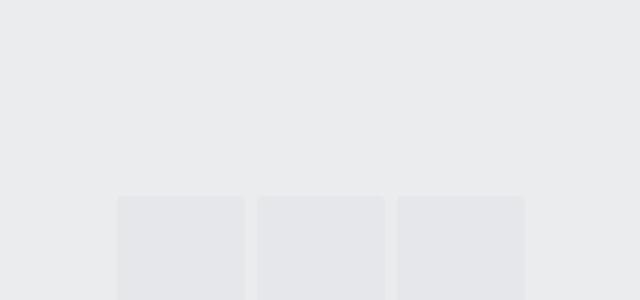
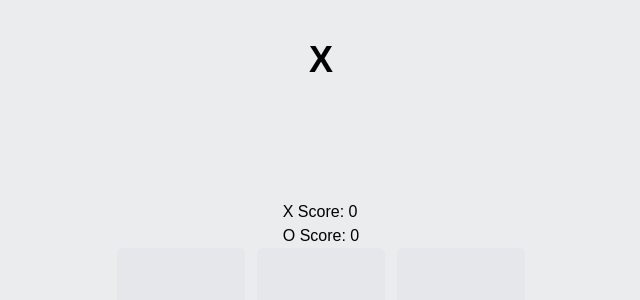
Before and after one commit to Banidja/infinite-tic-tac-toe, a React (Create React App) app: page / in a window 1280 px wide. Shown: the top 300 px of the page, without its empty margins (319-959 px from the left). Built offline with nearby package versions, Linux system fonts and the light colour scheme.

Commit message:
feat: add scores

```diff
--- a/package.json
+++ b/package.json
@@ -14,7 +14,8 @@
     "react-dom": "^18.2.0",
     "react-scripts": "5.0.1",
     "typescript": "^4.9.5",
-    "web-vitals": "^2.1.4"
+    "web-vitals": "^2.1.4",
+    "zustand": "^4.5.2"
   },
   "scripts": {
     "start": "react-scripts start",
--- a/src/App.tsx
+++ b/src/App.tsx
@@ -1,8 +1,10 @@
 import Board from "./components/Board";
+import Header from "./components/Header/Header";
 
 function App() {
   return (
-    <div className="">
+    <div className="flex flex-col w-full h-screen gap-20">
+      <Header />
       <Board />
     </div>
   );
--- a/src/components/Board.tsx
+++ b/src/components/Board.tsx
@@ -1,14 +1,14 @@
-import { useState } from "react";
-import { XAndO } from "../types";
-import { calculateWinner } from "../utils/calculateWinner";
+import { calculateWinner } from "../lib/calculateWinner";
+import useScoreStore from "../lib/store";
+import { useTicTacToeContext } from "../providers/TicTacToeContext";
+import Score from "./Score";
 import Square from "./Square";
 
 const Board = () => {
-  const [squares, setSquares] = useState<Array<XAndO | null>>(
-    Array(9).fill(null)
-  );
-  const [isXNext, setIsXNext] = useState<boolean>(true);
-  const [moveOrder, setMoveOrder] = useState<Array<number>>([]);
+  const { isXNext, moveOrder, squares, setIsXNext, setMoveOrder, setSquares } =
+    useTicTacToeContext();
+
+  const { scores, increaseScore } = useScoreStore(); // Get the increaseScore function from the store
 
   const handleClick = (index: number) => {
     if (squares[index]) return;
@@ -17,11 +17,9 @@ const Board = () => {
     const player = isXNext ? "X" : "O";
 
     if (moveOrder.length === 6) {
-      const currentOpMove = player === "X" ? "O" : "X";
       const indexToRemove = moveOrder.findIndex(
-        (ind) => squares[ind] === currentOpMove
+        (ind) => squares[ind] === player
       );
-
       if (indexToRemove !== -1) {
         newSquares[moveOrder[indexToRemove]] = null;
         moveOrder.splice(indexToRemove, 1);
@@ -35,6 +33,7 @@ const Board = () => {
 
     const winner = calculateWinner(newSquares);
     if (winner) {
+      increaseScore(player);
       setSquares(Array(9).fill(null));
       setMoveOrder([]);
       setIsXNext(true);
@@ -43,7 +42,8 @@ const Board = () => {
   };
 
   return (
-    <div className="flex flex-col items-center justify-center h-screen">
+    <div className="flex flex-col items-center justify-center">
+      <Score />
       <div className="grid grid-cols-3 gap-3">
         {Array.from({ length: 9 }).map((_, i) => (
           <Square value={squares[i]} onClick={() => handleClick(i)} />
--- /dev/null
+++ b/src/components/Header/Header.tsx
@@ -0,0 +1,12 @@
+import { useTicTacToeContext } from "../../providers/TicTacToeContext";
+
+const Header = () => {
+  const { isXNext } = useTicTacToeContext();
+  return (
+    <div className="w-full justify-center flex my-10">
+      <p className="text-4xl font-semibold">{isXNext ? "X" : "O"}</p>
+    </div>
+  );
+};
+
+export default Header;
--- /dev/null
+++ b/src/components/Score.tsx
@@ -0,0 +1,13 @@
+import useScoreStore from "../lib/store";
+
+const Score = () => {
+  const { scores } = useScoreStore();
+  return (
+    <div>
+      <p>X Score: {scores.X}</p>
+      <p>O Score: {scores.O}</p>
+    </div>
+  );
+};
+
+export default Score;
--- a/src/components/Square.tsx
+++ b/src/components/Square.tsx
@@ -8,7 +8,7 @@ interface Props {
 const Square = ({ value, onClick }: Props) => {
   return (
     <button
-      className="size-32 bg-gray-200 flex items-center justify-center rounded-md text-3xl font-bold text-gray-800 hover:bg-gray-300 focus:outline-none"
+      className="size-32 bg-gray-200 flex items-center justify-center rounded-md text-3xl font-bold text-gray-800 hover:bg-gray-300 focus:outline-none transition-colors duration-200"
       onClick={onClick}
     >
       {value}
--- a/src/index.css
+++ b/src/index.css
@@ -2,6 +2,8 @@
 @tailwind components;
 @tailwind utilities;
 
+@import url("https://fonts.googleapis.com/css2?family=Jersey+25&family=Ubuntu:ital,wght@0,300;0,400;0,500;0,700;1,300;1,400;1,500;1,700&display=swap");
 body {
+  font-family: "Ubuntu", sans-serif;
   background-color: #ebeced;
 }
--- a/src/index.tsx
+++ b/src/index.tsx
@@ -2,12 +2,15 @@ import React from "react";
 import ReactDOM from "react-dom/client";
 import App from "./App";
 import "./index.css";
+import { TicTacToeProvider } from "./providers/TicTacToeContext";
 
 const root = ReactDOM.createRoot(
   document.getElementById("root") as HTMLElement
 );
 root.render(
   <React.StrictMode>
-    <App />
+    <TicTacToeProvider>
+      <App />
+    </TicTacToeProvider>
   </React.StrictMode>
 );
--- /dev/null
+++ b/src/lib/store.ts
@@ -0,0 +1,26 @@
+import create from "zustand";
+import { XAndO } from "../types";
+
+const storageKey = "score";
+
+interface ScoreState {
+  scores: { X: number; O: number };
+  increaseScore: (player: XAndO) => void;
+}
+
+const loadFromStorage = () => {
+  const savedScores = localStorage.getItem(storageKey);
+  return savedScores ? JSON.parse(savedScores) : { X: 0, O: 0 };
+};
+
+const useScoreStore = create<ScoreState>((set) => ({
+  scores: loadFromStorage(),
+  increaseScore: (player: XAndO) =>
+    set((state) => {
+      const newScores = { ...state.scores, [player]: state.scores[player] + 1 };
+      localStorage.setItem(storageKey, JSON.stringify(newScores));
+      return { scores: newScores };
+    }),
+}));
+
+export default useScoreStore;
--- /dev/null
+++ b/src/providers/TicTacToeContext.tsx
@@ -0,0 +1,46 @@
+import { ReactNode, createContext, useContext, useState } from "react";
+import { XAndO } from "../types";
+
+interface TicTacToeContextType {
+  isXNext: boolean;
+  moveOrder: Array<number>;
+  squares: Array<XAndO | null>;
+  setIsXNext: (isXNext: boolean) => void;
+  setMoveOrder: (moveOrder: Array<number>) => void;
+  setSquares: (squares: Array<XAndO | null>) => void;
+}
+
+const TicTacToeContext = createContext<TicTacToeContextType | undefined>(
+  undefined
+);
+
+export function TicTacToeProvider({ children }: { children: ReactNode }) {
+  const [isXNext, setIsXNext] = useState<boolean>(true);
+  const [moveOrder, setMoveOrder] = useState<Array<number>>([]);
+  const [squares, setSquares] = useState<Array<XAndO | null>>(
+    Array(9).fill(null)
+  );
+
+  return (
+    <TicTacToeContext.Provider
+      value={{
+        isXNext,
+        moveOrder,
+        squares,
+        setIsXNext,
+        setMoveOrder,
+        setSquares,
+      }}
+    >
+      {children}
+    </TicTacToeContext.Provider>
+  );
+}
+export function useTicTacToeContext() {
+  const context = useContext(TicTacToeContext);
+  if (context === undefined)
+    throw new Error(
+      "useTicTacToeContext must be used within a TicTacToeProvider"
+    );
+  return context;
+}
```
Also changed, not shown: src/lib/calculateWinner.ts (renamed from src/utils/calculateWinner.ts), 1 other file (tests, documents, lock files or other folders).
